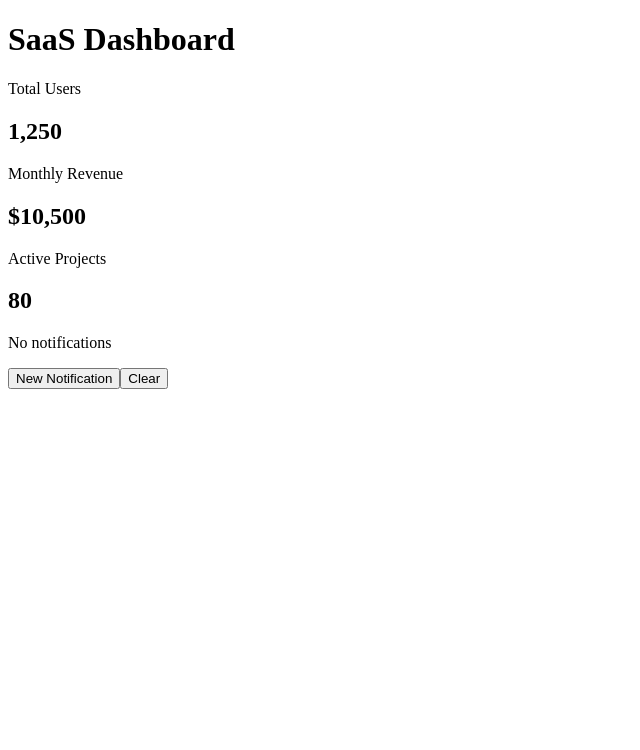
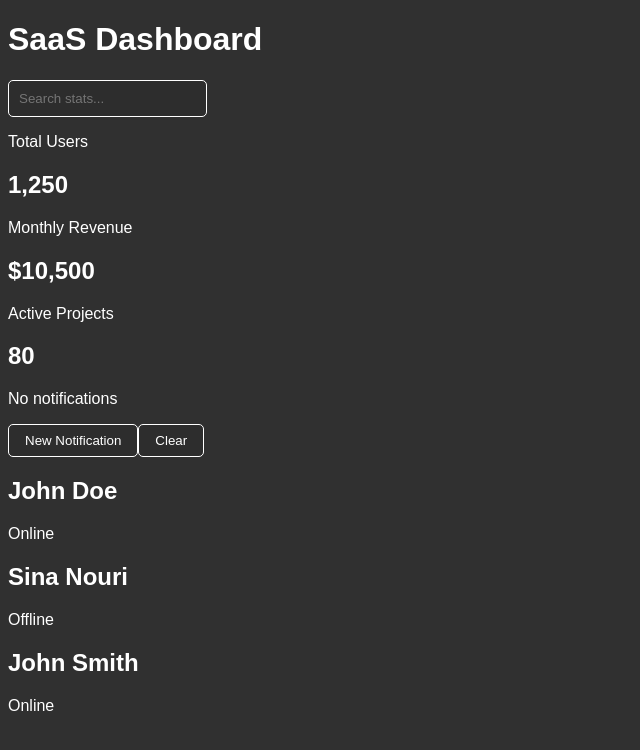
Before and after one commit to thesinanouri/saas-dashboard, a React (Vite) app: page / in a window 1280 px wide. Shown: the top 750 px of the page, without its empty margins (0-640 px from the left). Built offline with nearby package versions, Linux system fonts and the light colour scheme.

Commit message:
Phase 3: event handling, list rendering, UserList component

```diff
--- a/src/App.tsx
+++ b/src/App.tsx
@@ -1,19 +1,39 @@
 import StatCard from "./components/StatCard";
 import NotificationBell from "./components/NotificationBell";
+import UserList from "./components/UserList";
+import { useState } from "react";
 
 function App() {
+  const [search, setSearch] = useState("");
+  function handleSearch(event: React.ChangeEvent<HTMLInputElement>) {
+    setSearch(event.target.value);
+  }
+
   const stats = [
     { label: "Total Users", value: "1,250" },
     { label: "Monthly Revenue", value: "$10,500" },
     { label: "Active Projects", value: "80" },
   ];
+
+  const users = [
+    { id: 1, name: "John Doe", active: true },
+    { id: 2, name: "Sina Nouri", active: false },
+    { id: 3, name: "John Smith", active: true },
+  ];
+
+  const filteredStats = stats.filter((stat) =>
+    stat.label.toLowerCase().includes(search.toLowerCase()),
+  );
+
   return (
     <>
       <h1>SaaS Dashboard</h1>
-      {stats.map((stat, index) => (
+      <input placeholder="Search stats..." onChange={handleSearch} />
+      {filteredStats.map((stat, index) => (
         <StatCard key={index} label={stat.label} value={stat.value} />
       ))}
       <NotificationBell />
+      <UserList users={users} />
     </>
   );
 }
--- /dev/null
+++ b/src/components/UserList.tsx
@@ -0,0 +1,24 @@
+interface User {
+  id: number;
+  name: string;
+  active: boolean;
+}
+
+interface UserListProps {
+  users: User[];
+}
+
+function UserList({ users }: UserListProps) {
+  return (
+    <div>
+      {users.map((user) => (
+        <div key={user.id}>
+          <h2>{user.name}</h2>
+          <p>{user.active ? "Online" : "Offline"}</p>
+        </div>
+      ))}
+    </div>
+  );
+}
+
+export default UserList;
--- a/src/index.css
+++ b/src/index.css
@@ -0,0 +1,25 @@
+* {
+  box-sizing: border-box;
+}
+
+body {
+  font-family: Arial, sans-serif;
+  background-color: #303030;
+  color: #fff;
+}
+
+input {
+  padding: 10px;
+  border: 1px solid #fff;
+  border-radius: 5px;
+  background-color: #2d2d2d;
+  color: #fff;
+}
+
+button {
+  padding: 8px 16px;
+  background-color: #2d2d2d;
+  color: #fff;
+  border: 1px solid #fff;
+  border-radius: 5px;
+}
```
